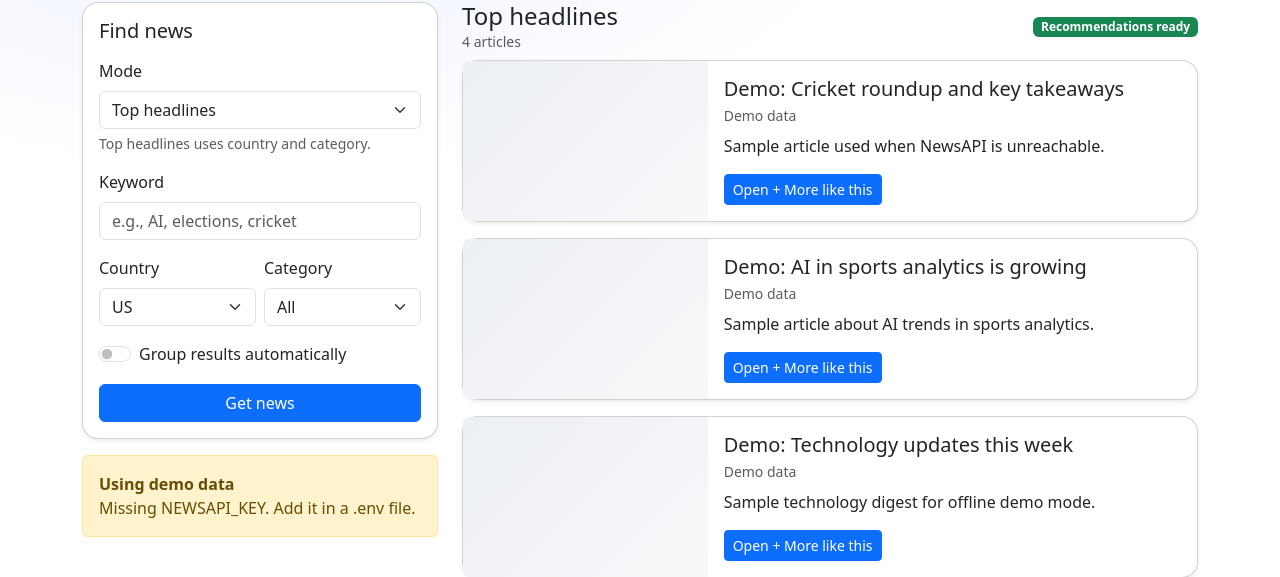
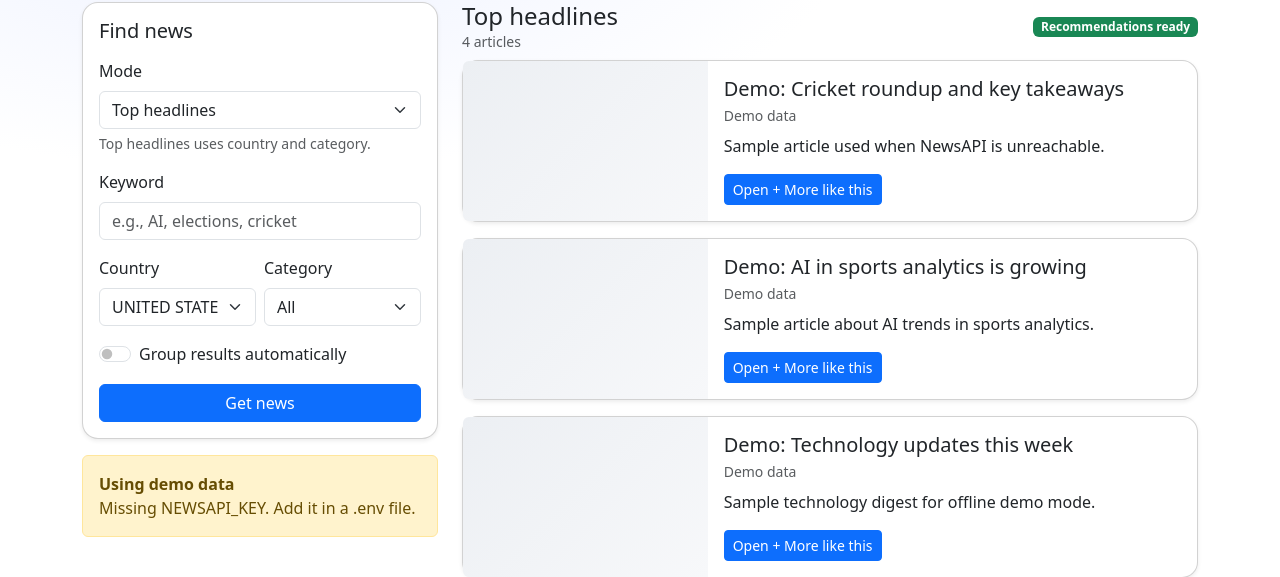
Before and after one commit to Akshaya444/News-Application, a Flask app: page / in a window 1280 px wide. Shown: the part 79-656 px from the top of the page. Run offline with Flask 3, Linux system fonts and the light colour scheme.

Commit message:
Updated index.html country options

```diff
--- a/templates/index.html
+++ b/templates/index.html
@@ -50,7 +50,7 @@
                       {% if params.mode == "search" %}<span class="text-muted small">(Top headlines only)</span>{% endif %}
                     </label>
                     <select class="form-select" name="country" id="countrySelect" {% if params.mode == "search" %}disabled{% endif %}>
-                      {% for c in ["us","in","gb","au","ca"] %}
+                      {% for c in ["United States","India","United Kingdom","Australia","Canada"] %}
                         <option value="{{ c }}" {% if params.country == c %}selected{% endif %}>{{ c|upper }}</option>
                       {% endfor %}
                     </select>
```
